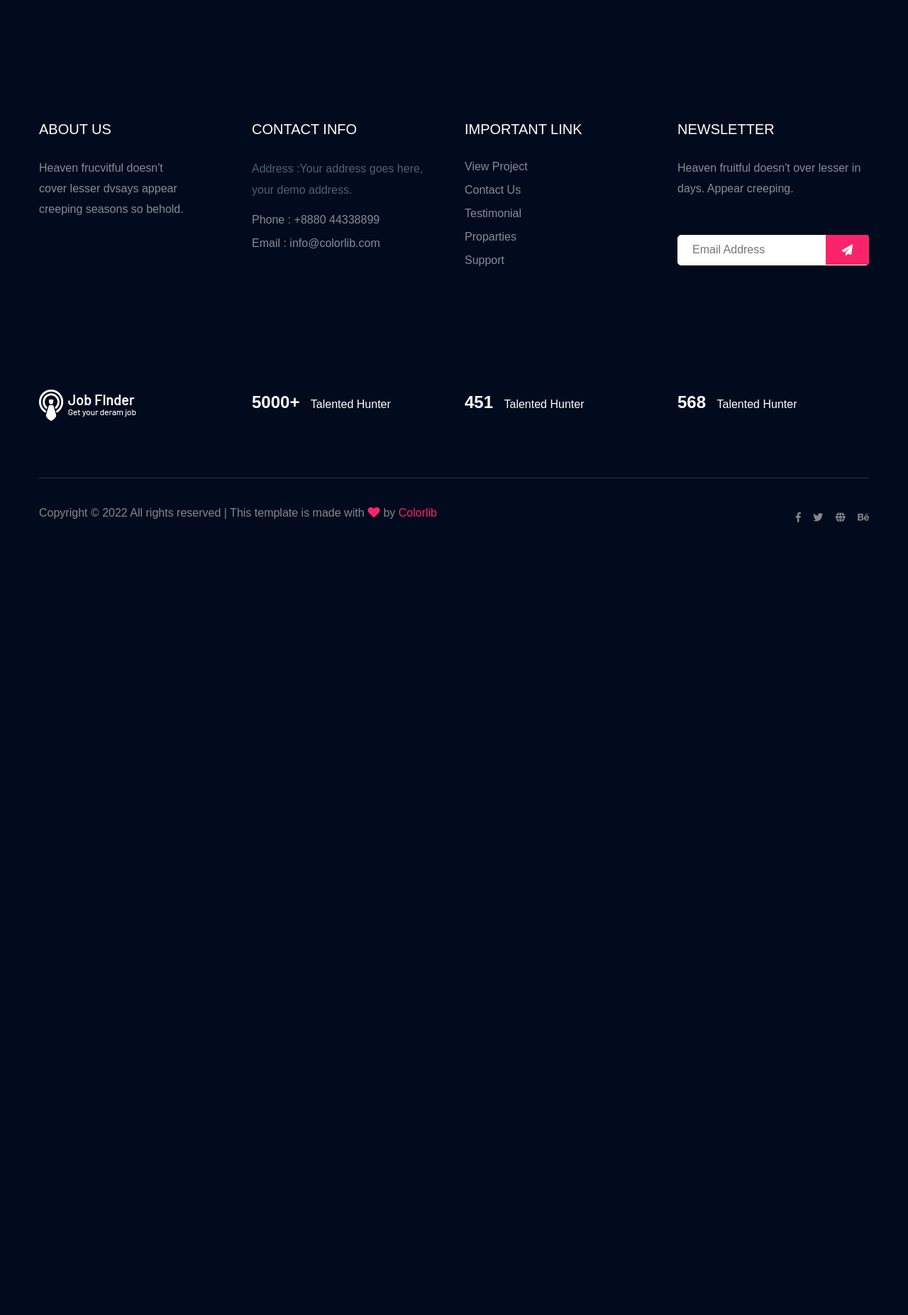
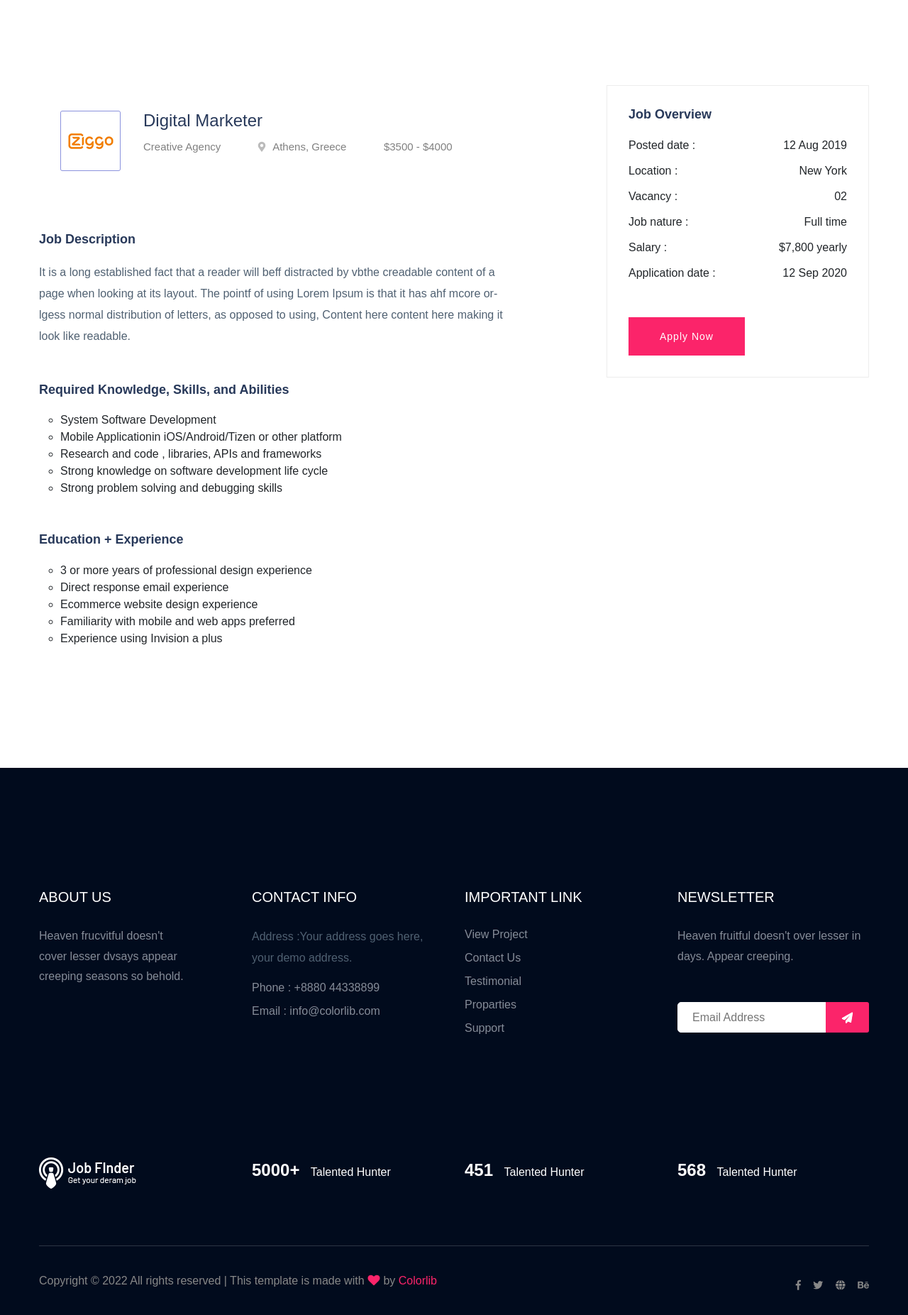
Before and after one commit to abdur-rehman-ali/instantHiring, a Django app: page /job_post_detail/1 in a window 1280 px wide. Shown: the part 534-2387 px from the top of the page at 71% size. Before the commit the page ends 1270 px from the top, so only its background shows below. Run offline with Django 3.2, Linux system fonts and the light colour scheme; data comes from the database, SQL or seed files in the repository; some libraries are stand-ins or nearby versions; some web fonts are replaced.

Commit message:
layout made for job post details

```diff
--- a/main/templates/main/jobPostDetail.html
+++ b/main/templates/main/jobPostDetail.html
@@ -1,13 +1,12 @@
-{% extends 'main/layout.html' %}
-{% load static %}
-{% block title %}
-job post details
-{% endblock title %}
-{% block body %}
+{% extends 'main/layout.html' %} {% load static %} {% block title %} job post
+details {% endblock title %} {% block body %}
 
 <!-- Hero Area Start-->
-<div class="slider-area ">
-    <div class="single-slider section-overly slider-height2 d-flex align-items-center" data-background="{% static 'main/assets/img/hero/about.jpg'  %}">
+<div class="slider-area">
+  <div
+    class="single-slider section-overly slider-height2 d-flex align-items-center"
+    data-background="{% static 'main/assets/img/hero/about.jpg'  %}"
+  >
     <div class="container">
       <div class="row">
         <div class="col-xl-12">
@@ -21,5 +20,97 @@ job post details
 </div>
 <!-- Hero Area End -->
 
+<!-- job post company Start -->
+<div class="job-post-company pt-120 pb-120">
+  <div class="container">
+    <div class="row justify-content-between">
+      <!-- Left Content -->
+      <div class="col-xl-7 col-lg-8">
+        <!-- job single -->
+        <div class="single-job-items mb-50">
+          <div class="job-items">
+            <div class="company-img company-img-details">
+              <a href="#"><img src="{% static 'main/assets/img/icon/job-list1.png' %}" alt="" /></a>
+            </div>
+            <div class="job-tittle">
+              <a href="#">
+                <h4>Digital Marketer</h4>
+              </a>
+              <ul>
+                <li>Creative Agency</li>
+                <li><i class="fas fa-map-marker-alt"></i>Athens, Greece</li>
+                <li>$3500 - $4000</li>
+              </ul>
+            </div>
+          </div>
+        </div>
+        <!-- job single End -->
+
+        <div class="job-post-details">
+          <div class="post-details1 mb-50">
+            <!-- Small Section Tittle -->
+            <div class="small-section-tittle">
+              <h4>Job Description</h4>
+            </div>
+            <p>
+              It is a long established fact that a reader will beff distracted
+              by vbthe creadable content of a page when looking at its layout.
+              The pointf of using Lorem Ipsum is that it has ahf mcore or-lgess
+              normal distribution of letters, as opposed to using, Content here
+              content here making it look like readable.
+            </p>
+          </div>
+          <div class="post-details2 mb-50">
+            <!-- Small Section Tittle -->
+            <div class="small-section-tittle">
+              <h4>Required Knowledge, Skills, and Abilities</h4>
+            </div>
+            <ul>
+              <li>System Software Development</li>
+              <li>Mobile Applicationin iOS/Android/Tizen or other platform</li>
+              <li>Research and code , libraries, APIs and frameworks</li>
+              <li>Strong knowledge on software development life cycle</li>
+              <li>Strong problem solving and debugging skills</li>
+            </ul>
+          </div>
+          <div class="post-details2 mb-50">
+            <!-- Small Section Tittle -->
+            <div class="small-section-tittle">
+              <h4>Education + Experience</h4>
+            </div>
+            <ul>
+              <li>3 or more years of professional design experience</li>
+              <li>Direct response email experience</li>
+              <li>Ecommerce website design experience</li>
+              <li>Familiarity with mobile and web apps preferred</li>
+              <li>Experience using Invision a plus</li>
+            </ul>
+          </div>
+        </div>
+      </div>
+      <!-- Right Content -->
+      <div class="col-xl-4 col-lg-4">
+        <div class="post-details3 mb-50">
+          <!-- Small Section Tittle -->
+          <div class="small-section-tittle">
+            <h4>Job Overview</h4>
+          </div>
+          <ul>
+            <li>Posted date : <span>12 Aug 2019</span></li>
+            <li>Location : <span>New York</span></li>
+            <li>Vacancy : <span>02</span></li>
+            <li>Job nature : <span>Full time</span></li>
+            <li>Salary : <span>$7,800 yearly</span></li>
+            <li>Application date : <span>12 Sep 2020</span></li>
+          </ul>
+          <div class="apply-btn2">
+            <a href="#" class="btn">Apply Now</a>
+          </div>
+        </div>
+      </div>
+    </div>
+  </div>
+</div>
+<!-- job post company End -->
 
 {% endblock body %}
```
Lines whose indentation alone changed are shown as unchanged.
